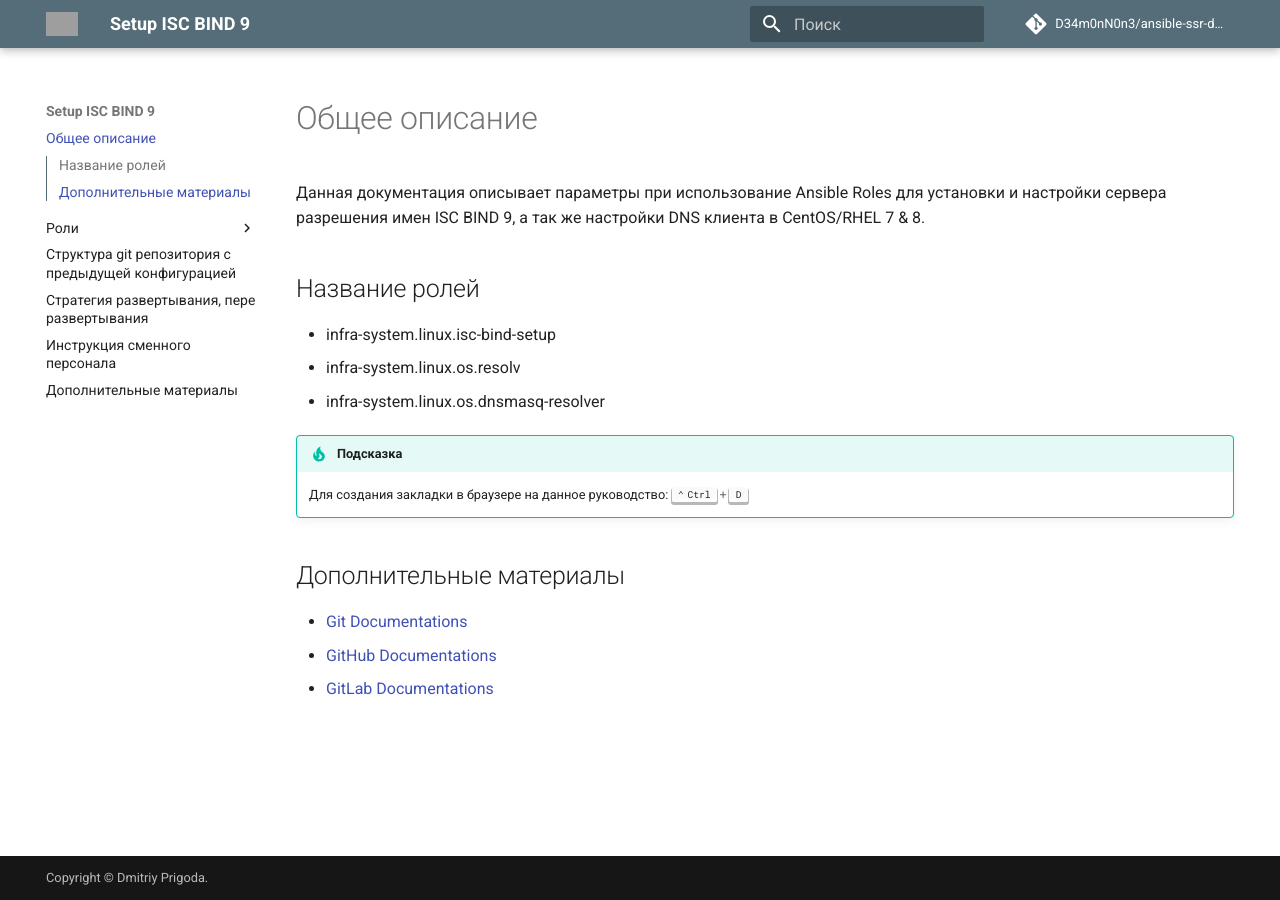
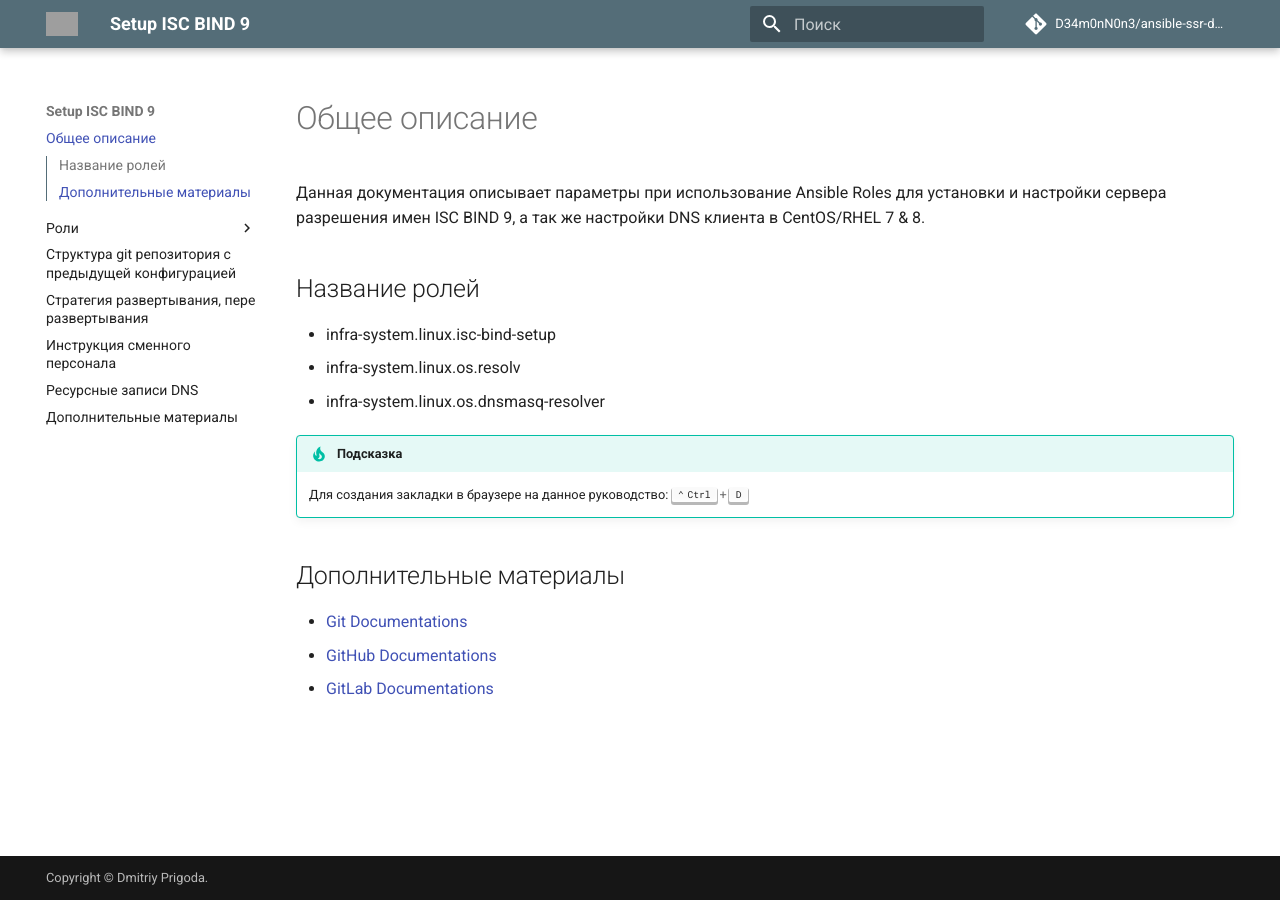
Before and after one commit to D34m0nN0n3/ansible-ssr-dns, an MkDocs documentation site: the page built from docs/index.md, in a window 1280 px wide. Built offline with MkDocs 1.6.1 and Material for MkDocs 9.7.7, drawn with Linux system fonts in a browser that asks for light colours; a script that is not in the unit is left out; comment, search, counter and statistics services are not loaded; grey boxes are pictures that could not be loaded.

Commit message:
Update mkdocs.yml

```diff
--- a/mkdocs.yml
+++ b/mkdocs.yml
@@ -21,6 +21,7 @@ nav:
     - Структура git репозитория с предыдущей конфигурацией: 'git_last_conf.md'
     - Стратегия развертывания, пере развертывания: 'deployment_strategy.md'
     - Инструкция сменного персонала: 'attendants.md'
+    - Ресурсные записи DNS: 'resource_records.md'
     - Дополнительные материалы: 'seealso.md'
 
 plugins:
```
